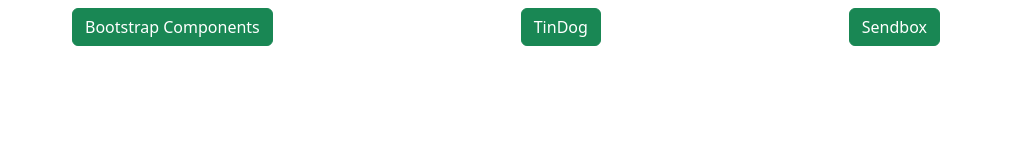
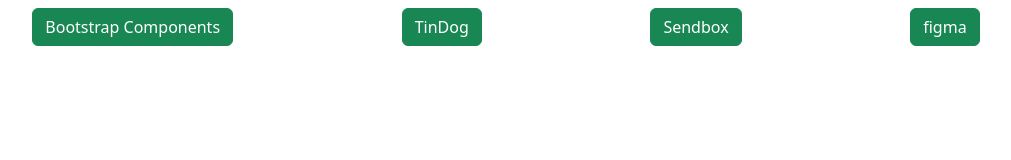
Before and after one commit to furkan-memon/rnw_furkanmemon_bootstrap_projects_8652, a plain HTML site: page index.html in a window 1280 px wide. Shown: the whole page, without its empty margins (134-1145 px from the left). Drawn offline with nearby package versions, Linux system fonts and the light colour scheme.

Commit message:
Update index.html

```diff
--- a/index.html
+++ b/index.html
@@ -11,5 +11,6 @@
     <a href="./Bootstrap Components/index.html" target="_blank" class="btn btn-success">Bootstrap Components</a>
     <a href="./TinDog/index.html" target="_blank" class="btn btn-success">TinDog</a>
     <a href="./sendbox-with-bootstrap/sendbox-with-bootstrap/index.html" target="_blank" class="btn btn-success">Sendbox</a>
+     <a href="./figma/index.html" target="_blank" class="btn btn-success">figma</a>
 </body>
 </html>
```
